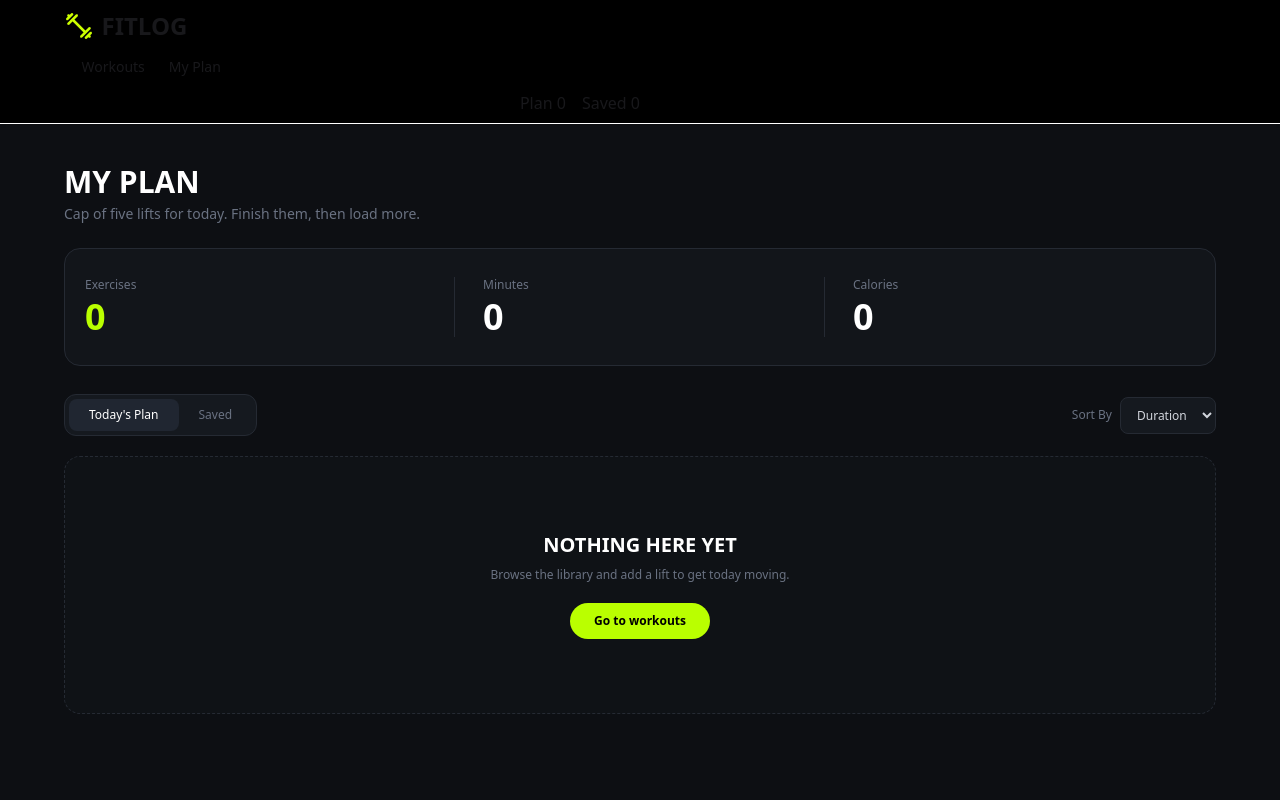
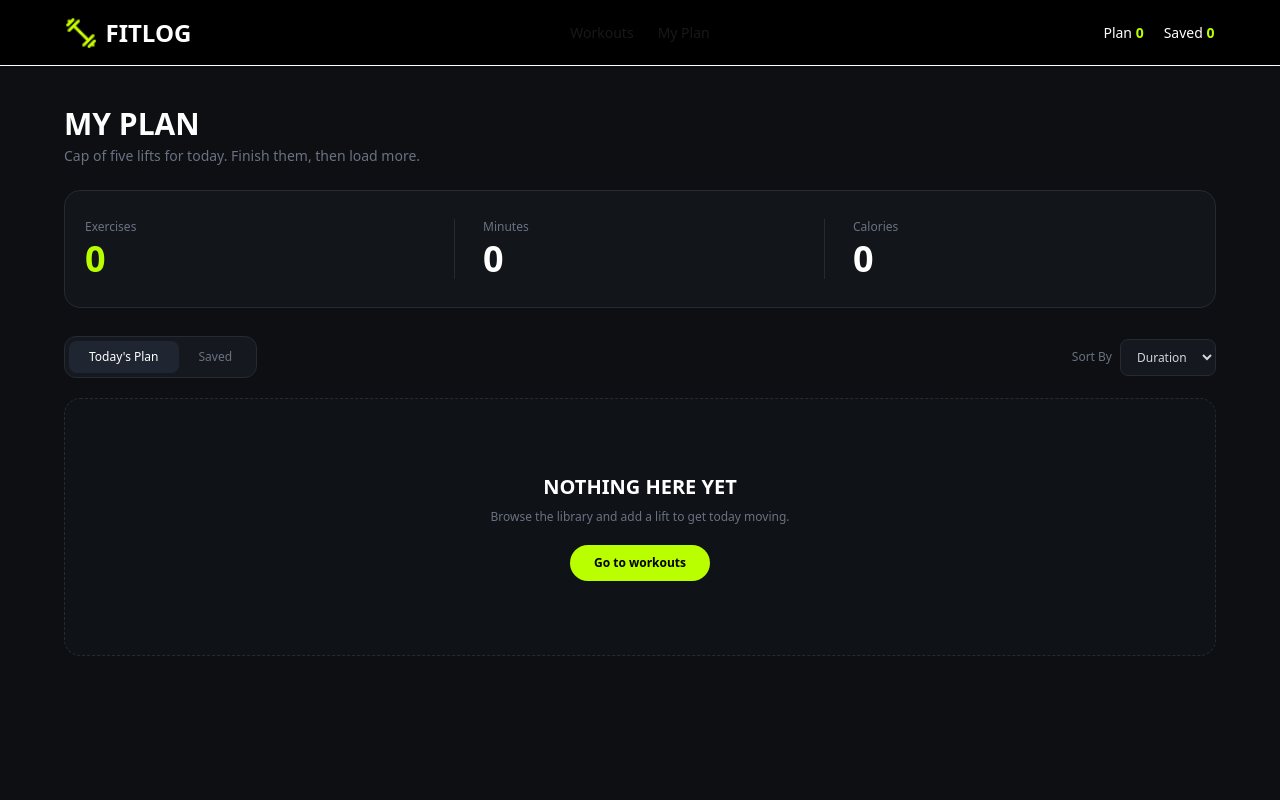
Before and after one commit to Razit-Ahmed/fitlog, a Next.js app: page /myplan in a window 1280 px wide. Shown: the top 800 px of the page. Built offline with nearby package versions, Linux system fonts and the light colour scheme.

Commit message:
Navbar update

```diff
--- a/src/components/nabvar.tsx
+++ b/src/components/nabvar.tsx
@@ -1,12 +1,18 @@
-import React from "react";
-import Logo from "@/assets/logo.png";
+"use client";
+
 import Image from "next/image";
 import Link from "next/link";
+import { useContext } from "react";
+
+import Logo from "@/assets/logo.png";
+import { workoutContext } from "@/context/workoutContext";
 
 const Navbar = () => {
+  const { todayPlan, saveLater } = useContext(workoutContext);
+
   return (
-   <div className="navbar bg-black shadow-sm border-b border-white">
-    <div  className="container mx-auto w-10/11">
+    <div className="navbar border-b border-white bg-black shadow-sm">
+      <div className="container mx-auto flex w-10/11 items-center justify-between">
 
 
         <div className="navbar-start">
@@ -37,7 +43,7 @@ const Navbar = () => {
 
             <ul
               tabIndex={-1}
-            className="menu menu-sm dropdown-content bg-base-100 rounded-box z-1 mt-3 w-52 p-2 shadow"
+              className="menu menu-sm dropdown-content z-10 mt-3 w-52 rounded-box bg-base-100 p-2 shadow"
             >
               <li>
                 <Link href="/workouts">Workouts</Link>
@@ -50,20 +56,24 @@ const Navbar = () => {
           </div>
 
 
-        <div className="flex items-center gap-2">
-          <Image src={Logo} alt="logo" />
+          <Link href="/" className="flex items-center gap-2">
+            <Image
+              src={Logo}
+              alt="FITLOG Logo"
+              width={32}
+              height={32}
+            />
 
-          <div className="text-2xl font-bold">
+            <div className="text-2xl font-bold text-white">
               FITLOG
             </div>
-        </div>
+          </Link>
 
         </div>
 
-      {/* Navbar Center */}
+
         <div className="navbar-center hidden lg:flex">
           <ul className="menu menu-horizontal px-1">
-
             <li>
               <Link href="/workouts">
                 Workouts
@@ -75,20 +85,31 @@ const Navbar = () => {
                 My Plan
               </Link>
             </li>
-
           </ul>
         </div>
 
-      {/* Navbar End */}
-      <div className="navbar-end flex gap-4">
 
-        <div>
-          Plan 0
-        </div>
+        <div className="navbar-end flex items-center gap-5">
 
-        <div>
-          Saved 0
-        </div>
+          <Link
+            href="/myplan"
+            className="text-sm text-white transition hover:text-[#baff00]"
+          >
+            Plan{" "}
+            <span className="font-bold text-[#baff00]">
+              {todayPlan.length}
+            </span>
+          </Link>
+
+          <Link
+            href="/myplan"
+            className="text-sm text-white transition hover:text-[#baff00]"
+          >
+            Saved{" "}
+            <span className="font-bold text-[#baff00]">
+              {saveLater.length}
+            </span>
+          </Link>
 
         </div>
 
--- a/src/components/planCard.tsx
+++ b/src/components/planCard.tsx
@@ -6,6 +6,7 @@ import Link from "next/link";
 
 import { Ifit } from "@/types/fits.type";
 import { workoutContext } from "@/context/workoutContext";
+import { toast } from "react-toastify";
 
 interface IPlanCardProps {
   fit: Ifit;
@@ -18,19 +19,45 @@ const PlanCard = ({ fit, activeTab }: IPlanCardProps) => {
     removeFromSaveLater,
   } = useContext(workoutContext);
 
+  // Remove workout
   const handleRemove = () => {
     if (activeTab === "today") {
       removeFromTodayPlan(fit.id);
+
+      toast.success(
+        `${fit.name} removed from today's plan`
+      );
     } else {
       removeFromSaveLater(fit.id);
+
+      toast.success(
+        `${fit.name} removed from saved`
+      );
+    }
+  };
+
+  // Mark as Done
+  const handleDone = () => {
+    if (activeTab === "today") {
+      removeFromTodayPlan(fit.id);
+
+      toast.success(
+        `${fit.name} completed!`
+      );
+    } else {
+      toast.success(
+        `${fit.name} completed!`
+      );
     }
   };
 
   return (
     <div className="mb-4 flex w-full items-center justify-between rounded-2xl border border-[#252a33] bg-[#12151a] p-3 transition duration-300 hover:border-[#343b47]">
 
+      {/* LEFT */}
       <div className="flex min-w-0 items-center gap-4">
 
+        {/* IMAGE */}
         <div className="relative h-17 w-32 shrink-0 overflow-hidden rounded-xl">
           <Image
             src={fit.image}
@@ -41,6 +68,7 @@ const PlanCard = ({ fit, activeTab }: IPlanCardProps) => {
           />
         </div>
 
+        {/* INFO */}
         <div className="min-w-0">
 
           <h2 className="truncate text-sm font-extrabold uppercase text-white">
@@ -57,29 +85,40 @@ const PlanCard = ({ fit, activeTab }: IPlanCardProps) => {
               <span className="text-[#baff00]">
                 ◷
               </span>
-              <span>{fit.duration} min</span>
+
+              <span>
+                {fit.duration} min
+              </span>
             </div>
 
             <div className="flex items-center gap-1">
               <span className="text-[#baff00]">
                 ♨
               </span>
-              <span>{fit.caloriesBurned} kcal</span>
+
+              <span>
+                {fit.caloriesBurned} kcal
+              </span>
             </div>
 
             <div className="flex items-center gap-1">
               <span className="text-[#baff00]">
                 ☆
               </span>
-              <span>{fit.rating}</span>
+
+              <span>
+                {fit.rating}
+              </span>
             </div>
 
           </div>
         </div>
       </div>
 
+      {/* RIGHT */}
       <div className="ml-4 flex shrink-0 items-center gap-3">
 
+        {/* VIEW DETAILS */}
         <Link
           href={`/workouts/${fit.id}`}
           className="rounded-full border border-[#343b47] px-4 py-2 text-xs font-medium text-gray-300 transition hover:border-[#baff00] hover:text-white"
@@ -87,14 +126,17 @@ const PlanCard = ({ fit, activeTab }: IPlanCardProps) => {
           View Details
         </Link>
 
+        {/* MARK AS DONE */}
         <button
           type="button"
+          onClick={handleDone}
           className="flex items-center gap-2 rounded-full bg-[#baff00] px-5 py-2 text-xs font-bold text-black transition hover:bg-[#a9eb00]"
         >
           <span>✓</span>
           Mark as Done
         </button>
 
+        {/* REMOVE */}
         <button
           type="button"
           onClick={handleRemove}
--- a/src/context/workoutContext.tsx
+++ b/src/context/workoutContext.tsx
@@ -22,19 +22,27 @@ const WorkoutProvider = ({ children }: { children: ReactNode }) => {
   const [todayPlan, setTodayPlan] = useState<Ifit[]>([]);
   const [saveLater, setSaveLater] = useState<Ifit[]>([]);
 
+  // Remove workout from Today Plan
   const removeFromTodayPlan = (id: number) => {
-    setTodayPlan((prev) => prev.filter((fit) => fit.id !== id));
+    setTodayPlan((prev) => {
+      return prev.filter((fit) => fit.id !== id);
+    });
   };
 
+  // Remove workout from Saved
   const removeFromSaveLater = (id: number) => {
-    setSaveLater((prev) => prev.filter((fit) => fit.id !== id));
+    setSaveLater((prev) => {
+      return prev.filter((fit) => fit.id !== id);
+    });
   };
 
   const sharedData = {
     todayPlan,
     setTodayPlan,
+
     saveLater,
     setSaveLater,
+
     removeFromTodayPlan,
     removeFromSaveLater,
   };
```
Lines whose indentation alone changed are shown as unchanged.
